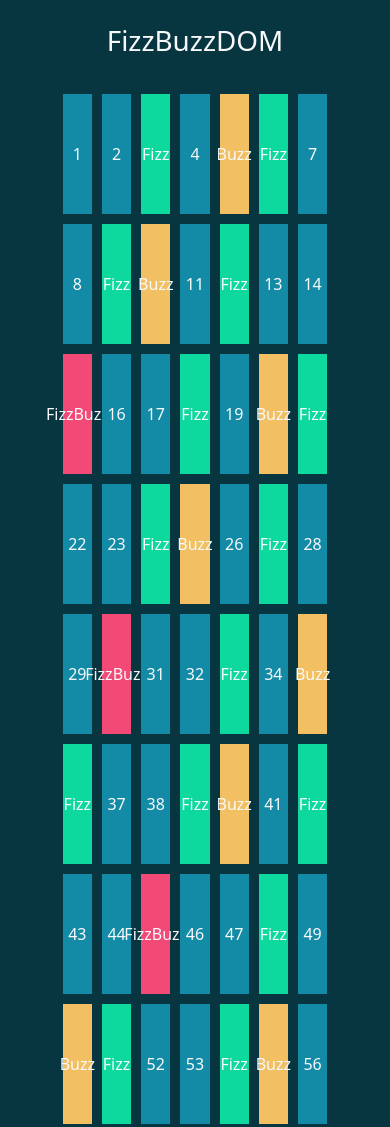
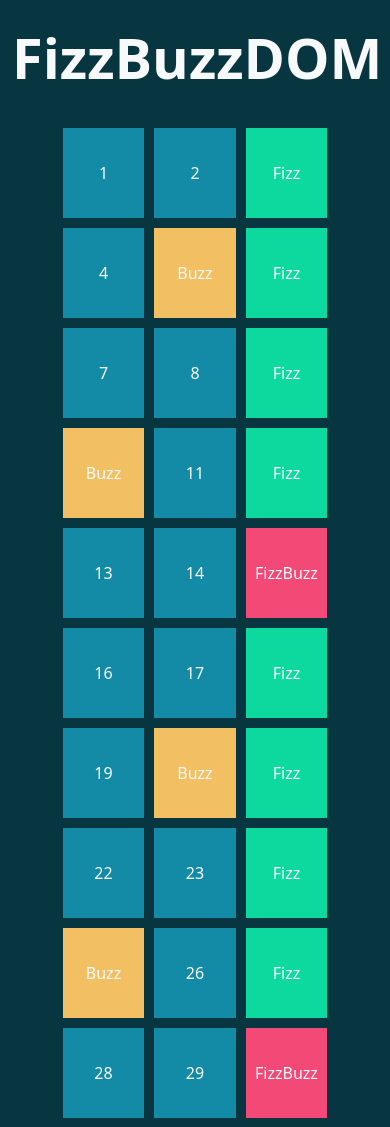
Before and after one commit to giuliamari04/js-fizzbuzz, a plain HTML site: page index.html in a window 390 px wide. Shown: the top 1127 px of the page. Drawn offline with nearby package versions, Linux system fonts and the light colour scheme.

Commit message:
animazioni

```diff
--- a/css/style.css
+++ b/css/style.css
@@ -1,3 +1,7 @@
+h1{
+    font-size: 3.5em;
+    font-weight: 700;
+}
 .my-bg-fizz{
     background-color:#0DD99F;
 }
@@ -17,7 +21,43 @@
 }
 
 .my-box{
-    width:calc(100%/7 - 10px);
-    margin: 5px;
+    width:calc(100%/7 - 20px);
+    margin: 10px;
+    height: 120px;
+    transition: 1s;
 
 }
+
+.my-box:hover{
+    transform: scale(1.2);
+    border: 5px solid  #073540 ;
+    font-size: 900 ;
+}
+
+
+@media screen and (max-width:1024px ) {
+    .my-box{
+        width:calc(100%/5 - 10px);
+        height: 100px;
+        margin: 5px;
+
+    }
+}
+
+@media screen and (max-width:769px ) {
+    .my-box{
+        width:calc(100%/4 - 6px);
+        height: 90px;
+        margin: 3px;
+
+    }
+}
+
+@media screen and (max-width:426px ) {
+    .my-box{
+        width:calc(100%/3 - 10px);
+
+        margin: 5px;
+
+    }
+}
--- a/js/script.js
+++ b/js/script.js
@@ -24,7 +24,7 @@ for (let i = 1; i <= 100; i++) {
     console.log(numero);
 
     const boxEl = document.createElement('div');
-    boxEl.className = `box ${bgBox} my-box col-2 py-5 d-flex justify-content-center align-items-center`;
+    boxEl.className = `box ${bgBox} my-box col-2 d-flex justify-content-center align-items-center`;
     boxEl.innerHTML = numero;
     wrapperEl.append(boxEl);
 }
```
